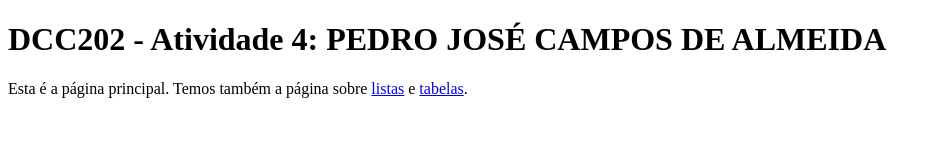
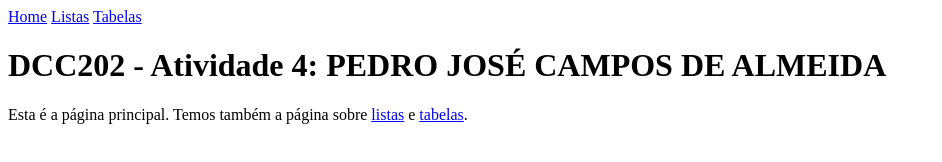
Before and after one commit to ufjf-dcc202/ufjf-dcc202-2025-1-a-atv03-pedroalmeid, a plain HTML site: page index.html in a window 1280 px wide. Shown: the whole page, without its empty margins (0-942 px from the left). Drawn offline with Linux system fonts and the light colour scheme.

Commit message:
adiciona navbar

```diff
--- a/index.html
+++ b/index.html
@@ -6,6 +6,13 @@
     <title>DCC202 - Atividade 4: PEDRO JOSÉ CAMPOS DE ALMEIDA</title>
 </head>
 <body>
+    <aside>
+        <nav>
+            <a href="index.html">Home</a>
+            <a href="listas.html">Listas</a>
+            <a href="tabelas.html">Tabelas</a>
+        </nav>
+    </aside>
     <main>
         <h1>DCC202 - Atividade 4: PEDRO JOSÉ CAMPOS DE ALMEIDA</h1>
         <p>
```
Also changed, not shown: listas.html (+7 -0 lines), tabelas.html (+7 -0 lines).
